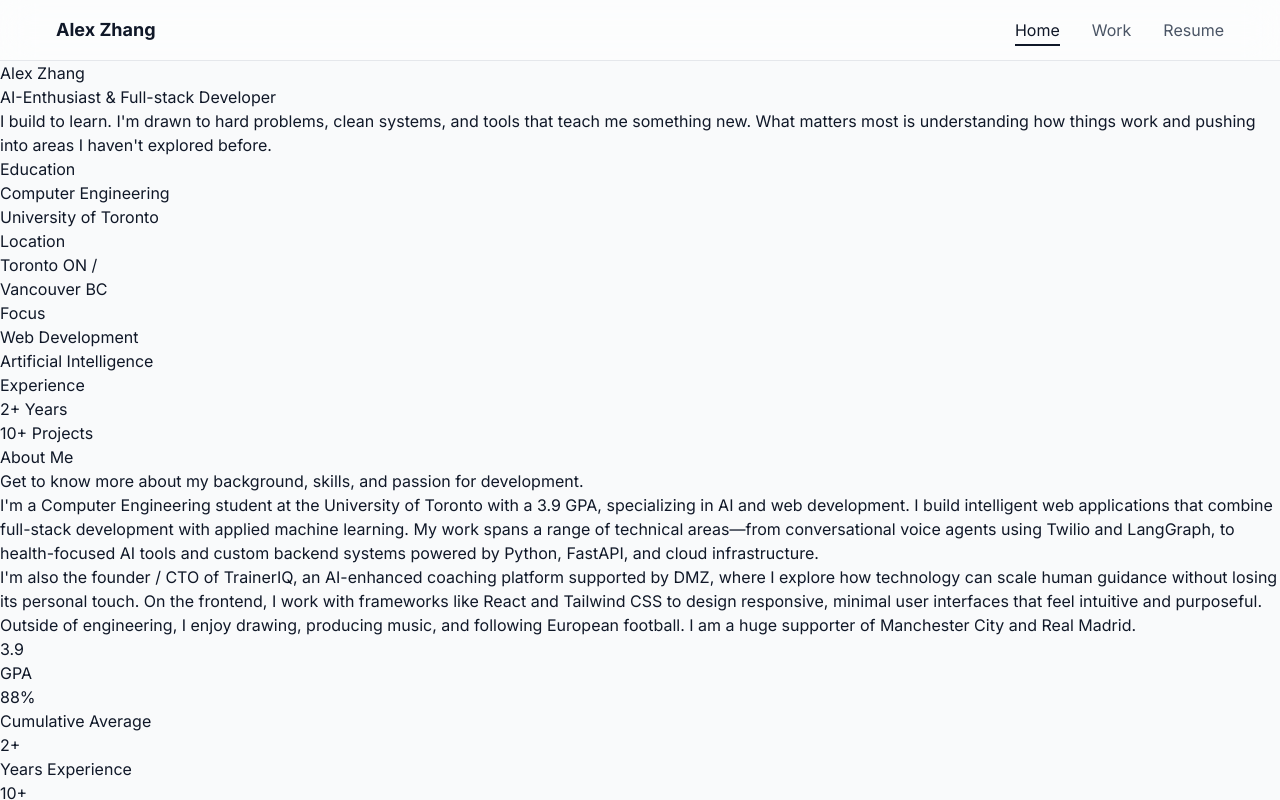
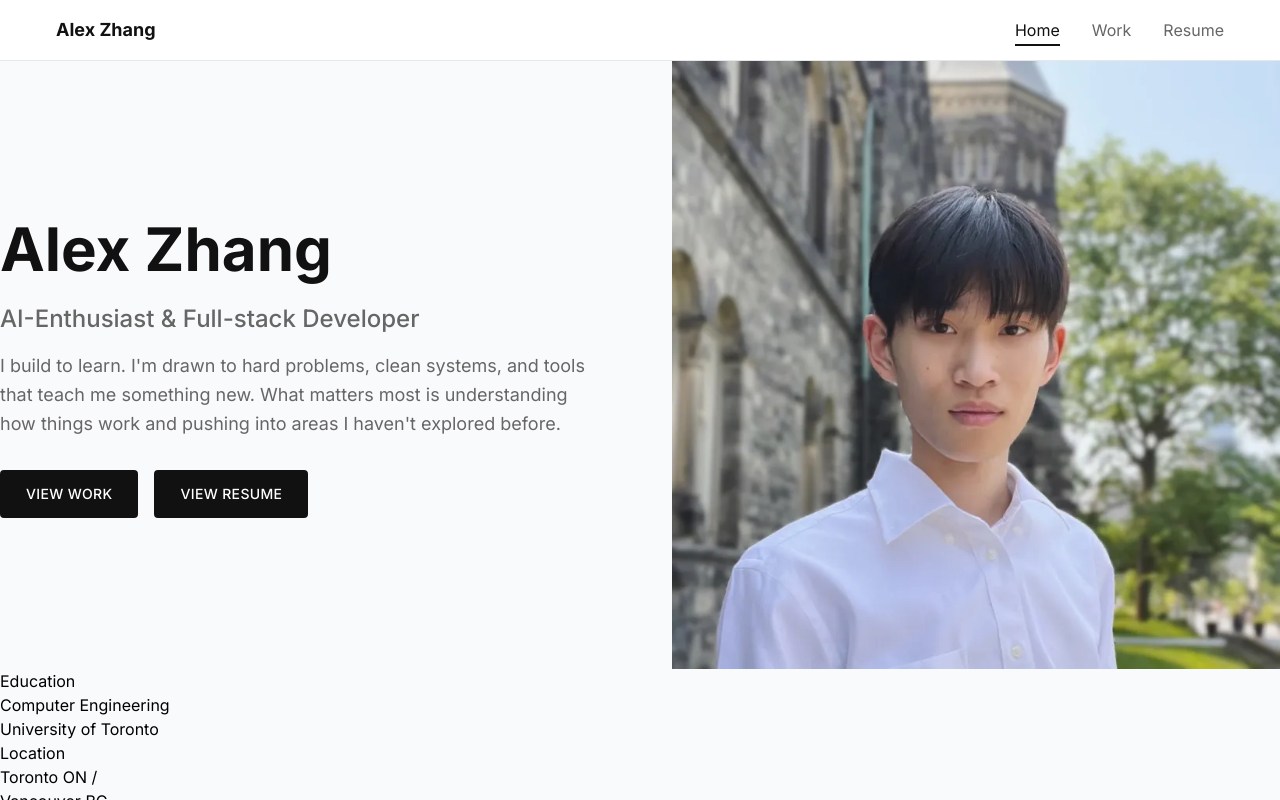
Before and after one commit to alexzjm/personal-website, a React (Vite) app: page / in a window 1280 px wide. Shown: the top 800 px of the page. Built offline with nearby package versions, Linux system fonts and the light colour scheme.

Commit message:
styled hero section of home page

```diff
--- a/index.html
+++ b/index.html
@@ -5,7 +5,7 @@
     <link rel="icon" type="image/svg+xml" href="/vite.svg" />
     <meta name="viewport" content="width=device-width, initial-scale=1.0" />
     <link href="https://fonts.googleapis.com/css2?family=Inter:wght@300;400;500;600;700&display=swap" rel="stylesheet">
-    <title>Vite + React</title>
+    <title>Alex Zhang's Portfolio</title>
   </head>
   <body>
     <div id="root"></div>
--- a/src/App.jsx
+++ b/src/App.jsx
@@ -1,4 +1,3 @@
-import { useState } from 'react'
 import { BrowserRouter as Router, Routes, Route } from 'react-router-dom';
 import HomePage from './HomePage.jsx'
 import WorkPage from './WorkPage.jsx'
--- a/src/HomePage.jsx
+++ b/src/HomePage.jsx
@@ -1,20 +1,40 @@
 import { useState } from 'react'
+import { Link } from 'react-router-dom';
 import NavBar from './components/NavBar.jsx'
 import Footer from './components/Footer.jsx'
+import pfp from './assets/alexzhang.jpg'
 
 function HomePage () {
     return (
-        <div className="min-h-screen bg-gray-50 text-gray-900 font-sans">
+        <div className="min-h-screen bg-gray-50 font-sans">
+
+
             <NavBar pageId={0}/>
-            <div>
-                <h1>Alex Zhang</h1>
-                <div>AI-Enthusiast & Full-stack Developer</div>
-                <p>
-                    I build to learn. I'm drawn to hard problems, clean systems, and tools that
-                    teach me something new. What matters most is understanding how things work
-                    and pushing into areas I haven't explored before.
-                </p>
+
+            {/* Hero Section */}
+            <div className="grid grid-cols-2 gap-16 items-center">
+                <div>
+                    <h1 className="text-6xl font-bold leading-tight mb-4 text-[#111]">Alex Zhang</h1>
+                    <p className="text-2xl font-medium text-[#666] mb-4">AI-Enthusiast & Full-stack Developer</p>
+                    <p className="text-lg text-[#666] mb-8 leading-relaxed">
+                        I build to learn. I'm drawn to hard problems, clean systems, and tools that
+                        teach me something new. What matters most is understanding how things work
+                        and pushing into areas I haven't explored before.
+                    </p>
+                    <div className="flex gap-4 items-center">
+                        <Link to="/work" className="inline-block py-3 px-6 text-sm font-medium uppercase tracking-wide rounded border-2 border-[#111] bg-[#111] text-white cursor-pointer transition duration-300 ease-in-out hover:bg-transparent hover:text-[#111]">
+                            View Work
+                        </Link>
+                        <Link to="/resume" className="inline-block py-3 px-6 text-sm font-medium uppercase tracking-wide rounded border-2 border-[#111] bg-[#111] text-white cursor-pointer transition duration-300 ease-in-out hover:bg-transparent hover:text-[#111]">
+                            View Resume
+                        </Link>
+                    </div>
+                </div>
+                <div>
+                    <img src={pfp} />
+                </div>
             </div>
+
             <div>
                 <div>
                     <h3>Education</h3>
--- a/src/components/NavBar.jsx
+++ b/src/components/NavBar.jsx
@@ -2,28 +2,28 @@ import { Link } from 'react-router-dom';
 
 function NavBar({ pageId }) {
     return (
-        <nav className="sticky top-0 w-full bg-white/50 backdrop-blur-lg z-[1000] border-b border-gray-200 py-4">
+        <nav className="sticky top-0 w-full bg-white/90 backdrop-blur-lg z-[1000] border-b border-gray-200 py-4">
             <div className="max-w-[1200px] mx-auto px-4 flex justify-between items-center">
-                <Link to="/" className="font-bold text-lg text-gray-900 no-underline">
+                <Link to="/" className="font-bold text-lg text-[#111] no-underline">
                     Alex Zhang
                 </Link>
-                <div className="flex gap-8 text-gray-600">
-                    <Link to="/" className={`relative hover:text-gray-900 transition ${pageId==0 && "text-gray-900"}`}>
+                <div className="flex gap-8 text-[#666]">
+                    <Link to="/" className={`relative hover:text-[#111] transition ${pageId==0 && "text-[#111]"}`}>
                         Home
                         {pageId==0 && (
-                            <span className="absolute left-0 -bottom-1 w-full h-[2px] bg-gray-900"></span>
+                            <span className="absolute left-0 -bottom-1 w-full h-[2px] bg-[#111]"></span>
                         )}
                     </Link>
-                    <Link to="/work" className={`relative hover:text-gray-900 transition ${pageId==1 && "text-gray-900"}`}>
+                    <Link to="/work" className={`relative hover:text-[#111] transition ${pageId==1 && "text-[#111]"}`}>
                         Work
                         {pageId==1 && (
-                            <span className="absolute left-0 -bottom-1 w-full h-[2px] bg-gray-900"></span>
+                            <span className="absolute left-0 -bottom-1 w-full h-[2px] bg-[#111]"></span>
                         )}
                     </Link>
-                    <Link to="/resume" className={`relative hover:text-gray-900 transition ${pageId==2 && "text-gray-900"}`}>
+                    <Link to="/resume" className={`relative hover:text-[#111] transition ${pageId==2 && "text-[#111]"}`}>
                         Resume
                         {pageId==2 && (
-                            <span className="absolute left-0 -bottom-1 w-full h-[2px] bg-gray-900"></span>
+                            <span className="absolute left-0 -bottom-1 w-full h-[2px] bg-[#111]"></span>
                         )}
                     </Link>
                 </div>
```
Also changed, not shown: src/assets/alexzhang.jpg (added).
